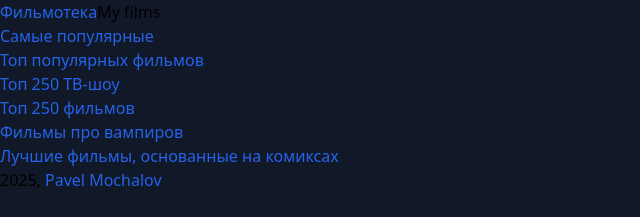
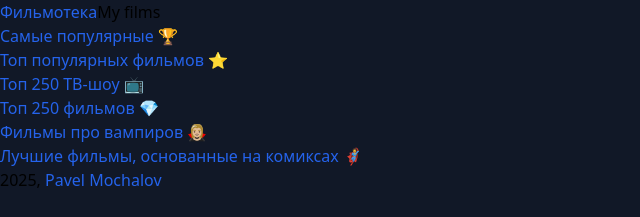
Before and after one commit to pmochalov/film-library, a React (Vite) app: page / in a window 1280 px wide. Shown: the top 217 px of the page, without its empty margins (0-640 px from the left). Built offline with nearby package versions, Linux system fonts and the light colour scheme.

Commit message:
изменен readme

```diff
--- a/src/hooks.ts
+++ b/src/app/hooks.ts
@@ -1,5 +1,5 @@
 import { useDispatch, useSelector } from 'react-redux'
-import type { RootState, AppDispatch } from './app/store'
+import type { RootState, AppDispatch } from './store'
 
 export const useAppDispatch = useDispatch.withTypes<AppDispatch>()
 export const useAppSelector = useSelector.withTypes<RootState>()
--- a/src/pages/Home/Home.tsx
+++ b/src/pages/Home/Home.tsx
@@ -10,12 +10,12 @@ const MenuItem: React.FC<ItemCollectionProps> = ({ item }) => {
     return (
         <Link
             to={`/collection/?type=${item.value}`}
-            className={`group p-4 lg:p-5 aspect-video lg:aspect-square  ${item.bgColor} flex flex-row justify-start items-center`}
+            className={`group p-4 lg:p-5 aspect-video    ${item.bgColor} flex flex-row justify-start items-center`}
             title={item.title}
         >
             <div>
                 <span className='px-3 py-1 text-xl font-semibold leading-snug text-white bg-gray-900 group-hover:text-gray-900 group-hover:bg-white md:py-2 lg:px-4 lg:py-3 md:leading-normal md:text-3xl box-decoration-clone lg:text-4xl lg:leading-relaxed '>
-                    {item.title}
+                    {item.title} {item.emodji}
                 </span>
             </div>
         </Link>
```
Also changed, not shown: github-cover.png (added), 1 other file (tests, documents, lock files or other folders).
